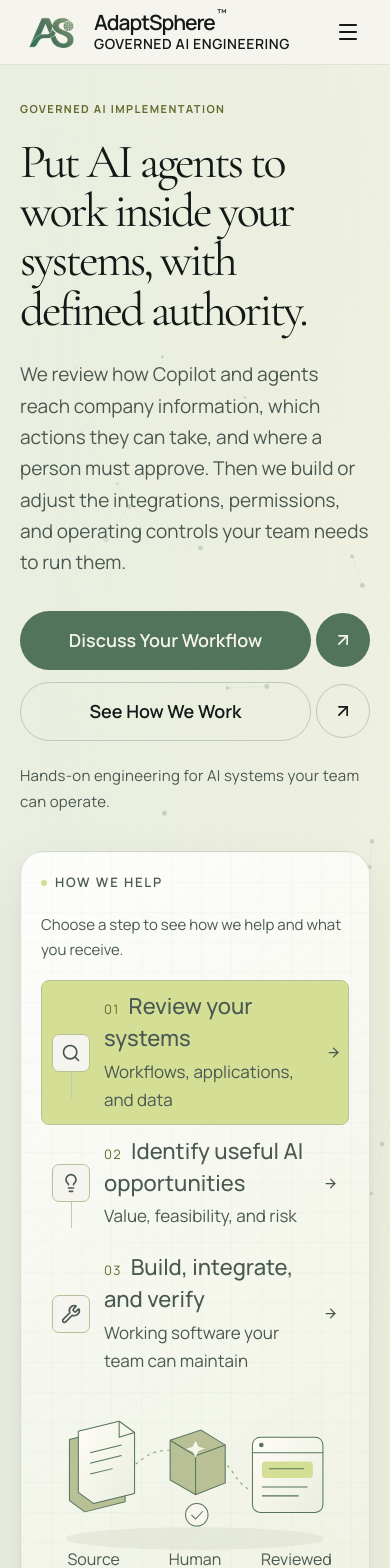
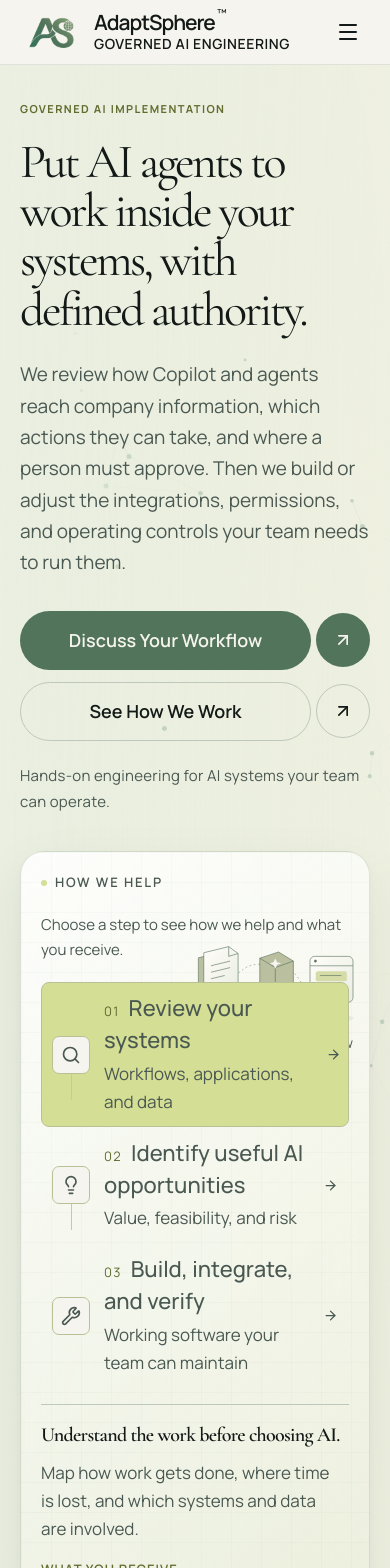
Before and after one commit to sougataroy-architect/adaptsphere-website, a Next.js app in the folder app/: page / in a window 390 px wide. Shown: the top 1568 px of the page. Built offline with nearby package versions, Linux system fonts and the light colour scheme.

Commit message:
Make homepage visuals more prominent

```diff
--- a/app/src/app/globals.css
+++ b/app/src/app/globals.css
@@ -167,6 +167,31 @@
 .home-hero .hero-copy{padding-top:0}
 .delivery-art{max-width:440px;margin:8px auto 12px}
 .delivery-board .control-panels{min-height:0}
+.delivery-board .explorer-hint,
+.delivery-board .architecture-nodes,
+.delivery-board .control-panels,
+.delivery-board .board-caption{position:relative;z-index:1}
+.delivery-board .delivery-art{position:absolute;inset:72px 12px auto auto;width:49%;max-width:none;margin:0;z-index:0;opacity:.18;pointer-events:none;filter:saturate(.72)}
+.delivery-board .delivery-art .workflow-scene{width:100%;}
+.delivery-board .delivery-art .scene-legend{display:none}
+.delivery-board .architecture-nodes{max-width:58%;margin-top:20px}
+.delivery-board .control-panels{max-width:58%;}
+.delivery-board .board-caption{max-width:58%;}
+.visual-use-cases .problem-grid{grid-template-columns:repeat(3,minmax(0,1fr));align-items:stretch}
+.visual-use-cases .problem-grid article{display:flex;flex-direction:column;min-width:0}
+.visual-use-cases .use-case-art{display:flex;align-items:center;justify-content:center;min-height:250px;padding:12px;overflow:hidden}
+.visual-use-cases .use-case-art .workflow-scene{width:100%;max-width:480px}
+.visual-use-cases .use-case-art .scene-legend{width:100%;font-size:13px;gap:6px;margin-top:-8px;padding:0 4px 8px}
+.visual-use-cases .problem-grid h3{min-height:2.3em}
+.visual-use-cases .problem-grid p{font-size:16px;line-height:1.7}
+@media(max-width:767px){
+  .delivery-board .delivery-art{inset:78px 0 auto auto;width:54%;opacity:.13}
+  .delivery-board .architecture-nodes,.delivery-board .control-panels,.delivery-board .board-caption{max-width:100%}
+  .visual-use-cases .problem-grid{grid-template-columns:1fr}
+  .visual-use-cases .use-case-art{max-width:none;min-height:230px}
+  .visual-use-cases .use-case-art .workflow-scene{max-width:430px}
+  .visual-use-cases .problem-grid h3{min-height:0}
+}
 .process-grid{position:relative;gap:28px}
 .process-grid>li{position:relative;border-top:2px solid #bac095;padding-top:24px}
 .process-grid>li::before{content:"";position:absolute;top:-7px;left:0;width:12px;height:12px;border-radius:50%;background:#52745b;border:3px solid #f6f4ee}
```
